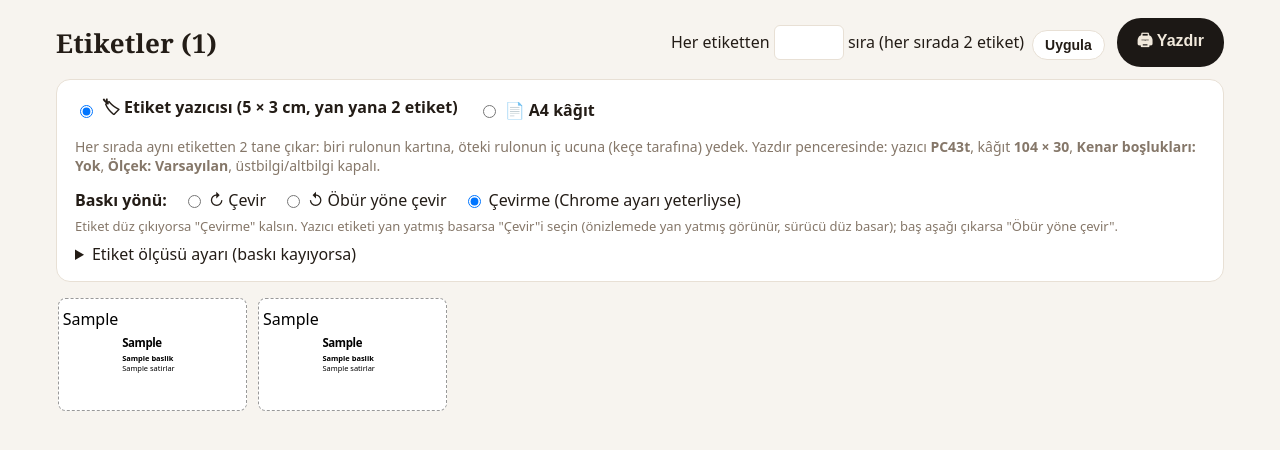
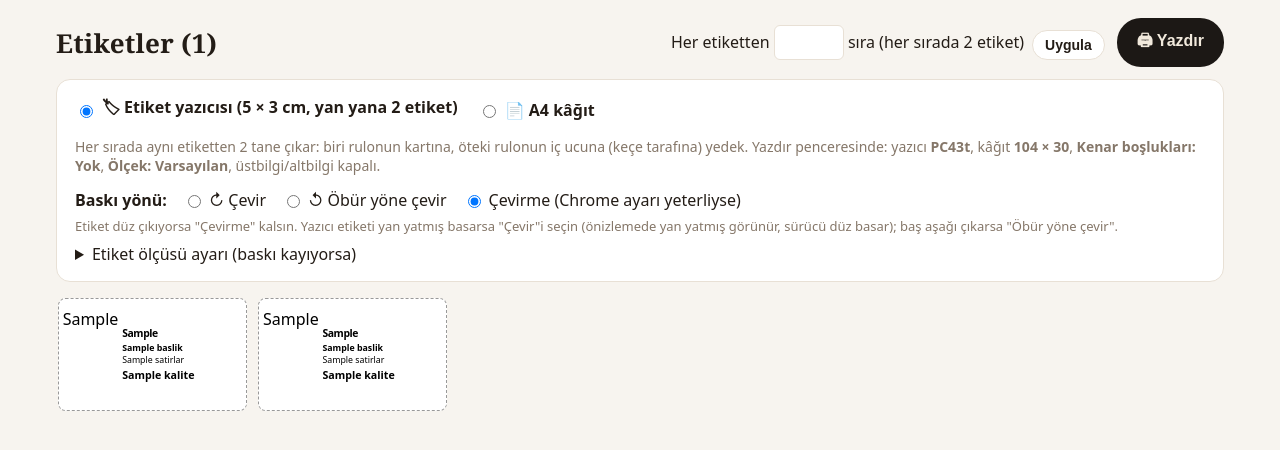
Before and after one commit to myfb2020/sifreli, a Django app: template uretim_takip/uretim/templates/uretim/etiketler.html in a window 1280 px wide. Shown: the top 450 px of the page. Run offline with Django 5.2, Linux system fonts and the light colour scheme; the template is opened without the code that fills it: most values are stand-ins (such as "Sample title", 1, 10 or a date in 2020).

Commit message:
Stok etiketi: yalnız QR, stok no, malzeme ve kalite (tedarikçi/tarih/miktar etikete basılmaz)
Co-Authored-By: Claude Opus 5.5 <noreply@anthropic.com>
Claude-Session: https://claude.ai/code/session_01CXEyWAXCWCXLjXmCzbhHoR

```diff
--- a/uretim_takip/uretim/templates/uretim/etiketler.html
+++ b/uretim_takip/uretim/templates/uretim/etiketler.html
@@ -48,6 +48,7 @@
         <div class="etiket-no">{{ e.no }}</div>
         {% if e.baslik %}<div><b>{{ e.baslik }}</b></div>{% endif %}
         {% for satir in e.satirlar %}<div>{{ satir }}</div>{% endfor %}
+        {% if e.kalite %}<div class="etiket-kalite">{{ e.kalite }}</div>{% endif %}
       </div>
     </div>
     {% endfor %}
@@ -81,9 +82,12 @@
   .etiket-qr svg { display:block; }
   body.kagit-yazici .etiket-qr { align-self:flex-start; margin-top:1mm; }  /* QR tam yazıcı noktasından başlasın */
   body.kagit-yazici .etiket-qr svg { width:var(--qr, calc(var(--boy) - 7mm)); height:var(--qr, calc(var(--boy) - 7mm)); flex:none; }
-  body.kagit-yazici .etiket-bilgi { font-size:5.6pt; line-height:1.3; min-width:0; flex:1; overflow:hidden; }
-  body.kagit-yazici .etiket-bilgi div { white-space:nowrap; overflow:hidden; text-overflow:ellipsis; }
-  body.kagit-yazici .etiket-no { font-size:8.6pt; font-weight:800; margin-bottom:0.8mm; letter-spacing:-0.3pt; }
+  body.kagit-yazici .etiket-bilgi { font-size:6.6pt; line-height:1.3; min-width:0; flex:1; overflow:hidden; }
+  body.kagit-yazici .etiket-bilgi div { overflow:hidden; display:-webkit-box; -webkit-line-clamp:2; -webkit-box-orient:vertical; overflow-wrap:anywhere; }
+  body.kagit-yazici .etiket-bilgi .etiket-no { display:block; white-space:nowrap; }
+  .etiket-kalite { font-weight:800; }
+  body.kagit-yazici .etiket-kalite { font-size:8pt; margin-top:0.6mm; }
+  body.kagit-yazici .etiket-no { font-size:7.8pt; font-weight:800; margin-bottom:0.8mm; letter-spacing:-0.3pt; }
   @media print {
     body.kagit-yazici .etiket-izgara { gap:0; }
     body.kagit-yazici .etiket-sira { height:var(--boy); break-after:page; page-break-after:always; overflow:hidden; }
--- a/uretim_takip/uretim/tests.py
+++ b/uretim_takip/uretim/tests.py
@@ -246,6 +246,12 @@ class QrVePwaTesti(TemelVeri):
         self.assertContains(yanit, self.ham.lot_no)
         self.assertContains(yanit, "<svg")
         self.assertContains(yanit, "Etiket yazıcısı (5 × 3 cm, yan yana 2 etiket)")
+        # etikette tedarikçi / tarih / miktar yok, kalite var (deri tek tek satılıyor)
+        self.assertNotContains(yanit, f">{self.ham.tedarikci}<")
+        self.assertNotContains(yanit, "Giriş:")
+        self.ham.kalite = "A"
+        self.ham.save()
+        self.assertContains(self.client.get(reverse("etiketler"), {"stok": self.ham.pk}), "A kalite")
         # QR viewBox'lı (küçültülünce kırpılmaz; eskiden etikette yalnız bir köşesi basılıyordu)
         self.assertContains(yanit, 'viewBox="0 0')
         self.assertContains(yanit, 'data-moduller="')
```
Also changed, not shown: CLAUDE.md (+1 -0 lines), uretim_takip/uretim/qr.py (+5 -6 lines).
